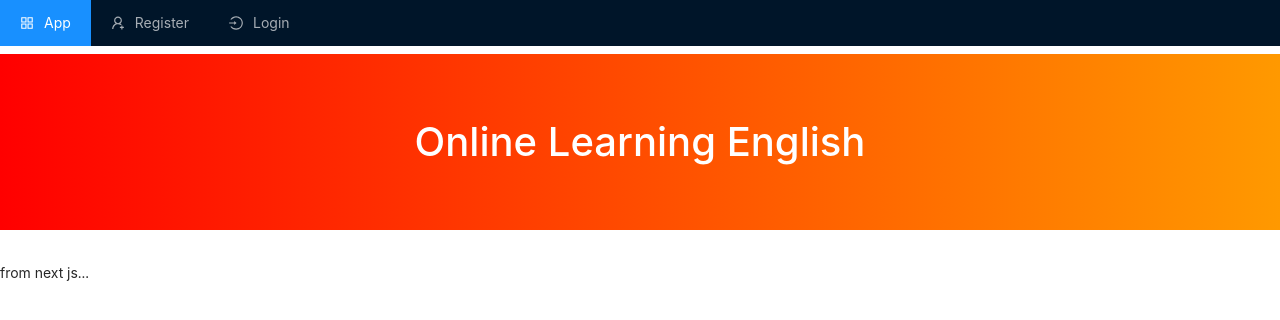
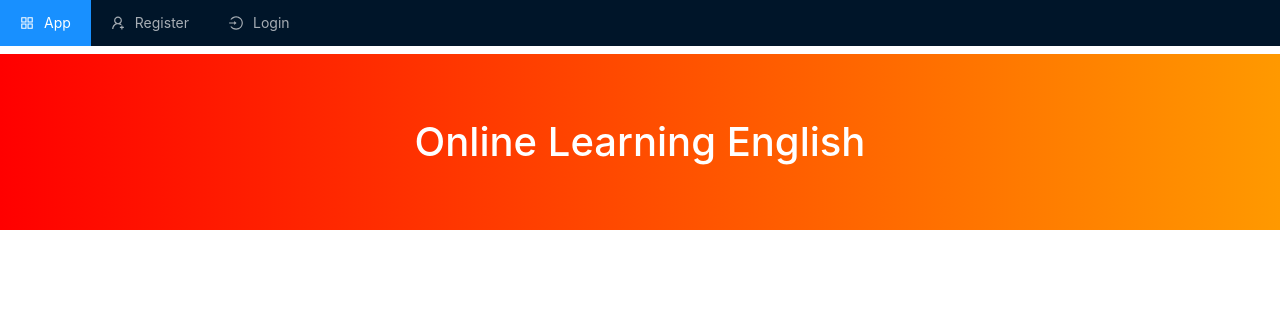
Before and after one commit to Web-Group-28/client-react, a Next.js app: page / in a window 1280 px wide. Shown: the top 320 px of the page. Built offline with nearby package versions, Linux system fonts and the light colour scheme.

Commit message:
Remove text in home page

```diff
--- a/pages/index.js
+++ b/pages/index.js
@@ -4,7 +4,6 @@ const Index = () => {
       <h1 className="jumbotron text-center bg-primary square">
         Online Learning English
       </h1>
-      <p>from next js...</p>
     </>
   );
 };
```
